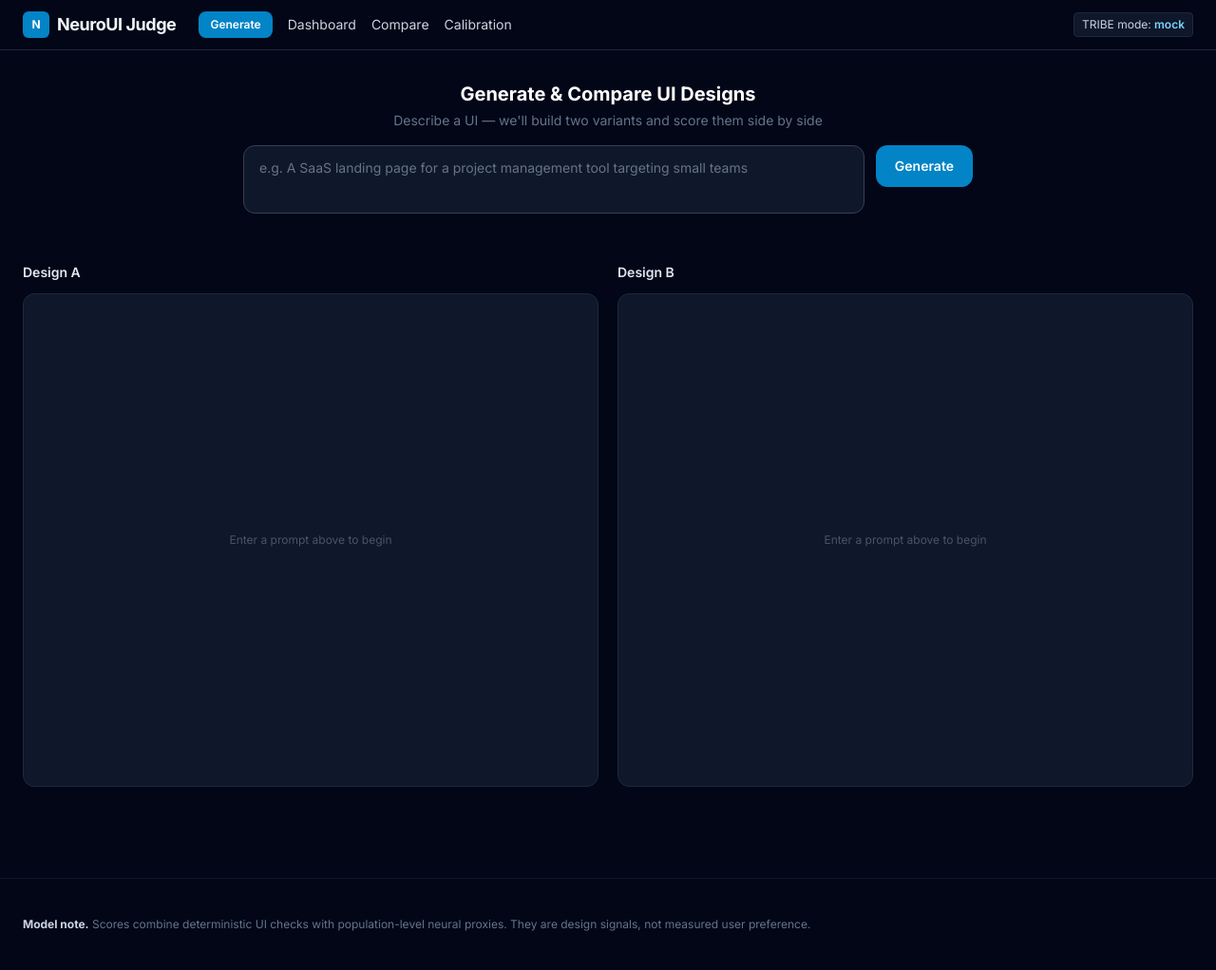
After one commit to VSPuzzler/RLDesignEnviroments, a FastAPI app: template neuro-ui-judge/apps/web/templates/generate.html in a window 1280 px wide. The commit adds this page. Shown: the whole page at 95% size. Run offline with FastAPI, Linux system fonts and the light colour scheme; the template is opened without the code that fills it, so the values that code supplies are empty; some libraries are stand-ins or nearby versions.

Commit message:
Simplify UI to focused generate-and-compare experience
Replaces the cluttered multi-page workflow with a single /generate page:
- Two side-by-side preview boxes that show a live code-typewriter animation
  while the backend renders and scores each design variant
- When scoring completes the design fades in over the code animation,
  revealing the result together with its reward score and grade badge
- Winner is highlighted with a green border and "★ Preferred" badge
- POST /api/generate-pair streams SSE events (status → html → score ×2 →
  comparison → done) so the client updates incrementally without polling
- Seed HTML is generated from a keyword-matched template; Design A applies
  high-contrast/bold-CTA mutations, Design B applies hierarchy/spacing mutations
- Nav simplified: Generate button is the primary action, removed Score UI and
  Improve links

https://claude.ai/code/session_01WoN4sfxx3wBPWjFJbrhcrb

```diff
--- /dev/null
+++ b/neuro-ui-judge/apps/web/static/generate.js
@@ -0,0 +1,228 @@
+(function () {
+  'use strict';
+
+  const $ = id => document.getElementById(id);
+
+  const GRADE_COLORS = {
+    A: 'bg-emerald-500 text-white',
+    B: 'bg-green-500 text-white',
+    C: 'bg-amber-500 text-white',
+    D: 'bg-orange-500 text-white',
+    F: 'bg-red-600 text-white',
+  };
+
+  // Fake code lines shown while the backend renders + scores.
+  const CODE_LINES = [
+    { t: '<!DOCTYPE html>',                            c: '#94a3b8' },
+    { t: '<html lang="en">',                           c: '#86efac' },
+    { t: '<head>',                                     c: '#86efac' },
+    { t: '  <meta charset="utf-8">',                   c: '#94a3b8' },
+    { t: '  <style>',                                  c: '#86efac' },
+    { t: '    body  { font-family: system-ui; }',      c: '#7dd3fc' },
+    { t: '    nav   { display: flex; padding: 16px; }',c: '#7dd3fc' },
+    { t: '    .hero { padding: 80px; text-align: center; }', c: '#7dd3fc' },
+    { t: '    h1    { font-size: 48px; font-weight: 800; }', c: '#7dd3fc' },
+    { t: '    .cta  { background: #6366f1; color: #fff; }',  c: '#7dd3fc' },
+    { t: '    .features { display: grid; grid-template-columns: repeat(3,1fr); }', c: '#7dd3fc' },
+    { t: '  </style>',                                 c: '#86efac' },
+    { t: '</head>',                                    c: '#86efac' },
+    { t: '<body>',                                     c: '#86efac' },
+    { t: '  <nav>',                                    c: '#86efac' },
+    { t: '    <div class="logo">Brand</div>',          c: '#94a3b8' },
+    { t: '    <a href="#" class="cta">Get Started</a>',c: '#94a3b8' },
+    { t: '  </nav>',                                   c: '#86efac' },
+    { t: '  <section class="hero">',                   c: '#86efac' },
+    { t: '    <h1>Your Headline Here</h1>',             c: '#fcd34d' },
+    { t: '    <p>Supporting description text...</p>',  c: '#94a3b8' },
+    { t: '    <a class="cta" role="button">Get Started Free</a>', c: '#94a3b8' },
+    { t: '  </section>',                               c: '#86efac' },
+    { t: '  <section class="features">',               c: '#86efac' },
+    { t: '    <div class="card"><h3>Feature One</h3></div>', c: '#94a3b8' },
+    { t: '    <div class="card"><h3>Feature Two</h3></div>', c: '#94a3b8' },
+    { t: '    <div class="card"><h3>Feature Three</h3></div>', c: '#94a3b8' },
+    { t: '  </section>',                               c: '#86efac' },
+    { t: '  <footer>© 2025 Brand</footer>',            c: '#94a3b8' },
+    { t: '</body>',                                    c: '#86efac' },
+    { t: '</html>',                                    c: '#86efac' },
+  ];
+
+  const animTimers = {};
+  const pendingHtml = {};
+
+  function startCodeAnim(side) {
+    const container = $(`codeanim-${side}`);
+    const idle = $(`idle-${side}`);
+    idle.classList.add('hidden');
+    container.classList.remove('hidden');
+    container.innerHTML = '';
+
+    let i = 0;
+    function tick() {
+      if (i >= CODE_LINES.length) return;
+      const { t, c } = CODE_LINES[i++];
+      const el = document.createElement('div');
+      el.textContent = t;
+      el.style.color = c;
+      container.appendChild(el);
+      container.scrollTop = container.scrollHeight;
+      animTimers[side] = setTimeout(tick, 100 + Math.random() * 60);
+    }
+    tick();
+  }
+
+  function stopCodeAnim(side) {
+    clearTimeout(animTimers[side]);
+  }
+
+  function revealDesign(side) {
+    const pending = pendingHtml[side];
+    if (!pending) return;
+    const { html, candidateId } = pending;
+
+    stopCodeAnim(side);
+
+    const iframe = $(`iframe-${side}`);
+    const loading = $(`loading-${side}`);
+    $(`link-${side}`).href = `/candidate/${candidateId}`;
+
+    iframe.srcdoc = html;
+    // fade in the iframe over the code animation
+    requestAnimationFrame(() => {
+      iframe.style.opacity = '1';
+      // hide loading overlay after transition
+      setTimeout(() => loading.classList.add('hidden'), 500);
+    });
+  }
+
+  function showScore(side, reward, grade) {
+    const colors = GRADE_COLORS[grade] || 'bg-slate-600 text-white';
+    const badge = $(`grade-${side}`);
+    badge.textContent = grade;
+    badge.className = `text-xs font-bold px-2 py-0.5 rounded ${colors}`;
+    $(`reward-${side}`).textContent = `${reward} reward`;
+    $(`meta-${side}`).classList.remove('hidden');
+  }
+
+  function showComparison(ev) {
+    if (ev.winner !== 'tie') {
+      $(`winner-${ev.winner}`).classList.remove('hidden');
+      $(`box-${ev.winner}`).classList.remove('border-slate-800');
+      $(`box-${ev.winner}`).classList.add('border-emerald-600');
+    }
+    const pct = Math.round(ev.p_a_over_b * 100);
+    const winPct = ev.winner === 'a' ? pct : 100 - pct;
+    $('result-text').textContent = ev.winner === 'tie'
+      ? `Tie — both designs scored similarly  ·  A: ${ev.reward_a}  ·  B: ${ev.reward_b}`
+      : `Design ${ev.winner.toUpperCase()} preferred  ·  ${winPct}% win probability  ·  A: ${ev.reward_a}  ·  B: ${ev.reward_b}`;
+    $('result-links').classList.remove('hidden');
+    $('result-bar').classList.remove('hidden');
+  }
+
+  function resetUI() {
+    ['a', 'b'].forEach(s => {
+      stopCodeAnim(s);
+      delete pendingHtml[s];
+      $(`meta-${s}`).classList.add('hidden');
+      $(`winner-${s}`).classList.add('hidden');
+      $(`iframe-${s}`).style.opacity = '0';
+      $(`iframe-${s}`).srcdoc = '';
+      $(`loading-${s}`).classList.remove('hidden');
+      $(`codeanim-${s}`).classList.add('hidden');
+      $(`idle-${s}`).classList.remove('hidden');
+      $(`box-${s}`).classList.remove('border-emerald-600');
+      $(`box-${s}`).classList.add('border-slate-800');
+    });
+    $('result-bar').classList.add('hidden');
+    $('result-links').classList.add('hidden');
+    $('status').textContent = '';
+  }
+
+  function dispatch(ev) {
+    const status = $('status');
+    switch (ev.type) {
+      case 'status':
+        status.textContent = ev.message;
+        if (ev.message.includes('Design A')) startCodeAnim('a');
+        if (ev.message.includes('Design B')) startCodeAnim('b');
+        break;
+      case 'html_a':
+        pendingHtml['a'] = { html: ev.html, candidateId: ev.candidate_id };
+        break;
+      case 'score_a':
+        revealDesign('a');
+        showScore('a', ev.reward, ev.grade);
+        break;
+      case 'html_b':
+        pendingHtml['b'] = { html: ev.html, candidateId: ev.candidate_id };
+        break;
+      case 'score_b':
+        revealDesign('b');
+        showScore('b', ev.reward, ev.grade);
+        break;
+      case 'comparison':
+        showComparison(ev);
+        break;
+      case 'done':
+        status.textContent = '';
+        break;
+    }
+  }
+
+  async function runGenerate(prompt) {
+    const btn = $('gen-btn');
+    btn.disabled = true;
+    btn.textContent = 'Generating…';
+    resetUI();
+
+    try {
+      const resp = await fetch('/api/generate-pair', {
+        method: 'POST',
+        headers: { 'Content-Type': 'application/json' },
+        body: JSON.stringify({ prompt }),
+      });
+
+      if (!resp.ok) {
+        $('status').textContent = `Error ${resp.status}: ${resp.statusText}`;
+        return;
+      }
+
+      const reader = resp.body.getReader();
+      const decoder = new TextDecoder();
+      let buf = '';
+
+      while (true) {
+        const { done, value } = await reader.read();
+        if (done) break;
+        buf += decoder.decode(value, { stream: true });
+        const lines = buf.split('\n');
+        buf = lines.pop() ?? '';
+        for (const line of lines) {
+          if (!line.startsWith('data: ')) continue;
+          let ev;
+          try { ev = JSON.parse(line.slice(6)); } catch { continue; }
+          dispatch(ev);
+        }
+      }
+    } catch (err) {
+      $('status').textContent = 'Error: ' + err.message;
+    } finally {
+      btn.disabled = false;
+      btn.textContent = 'Generate';
+    }
+  }
+
+  document.addEventListener('DOMContentLoaded', () => {
+    const btn = $('gen-btn');
+    const promptEl = $('prompt');
+
+    btn.addEventListener('click', () => {
+      const val = promptEl.value.trim();
+      if (!val) { promptEl.focus(); return; }
+      runGenerate(val);
+    });
+
+    promptEl.addEventListener('keydown', e => {
+      if (e.key === 'Enter' && (e.ctrlKey || e.metaKey)) btn.click();
+    });
+  });
+})();
--- a/neuro-ui-judge/apps/web/templates/base.html
+++ b/neuro-ui-judge/apps/web/templates/base.html
@@ -35,11 +35,10 @@
         <span class="font-bold tracking-tight text-lg">NeuroUI Judge</span>
       </a>
       <nav class="flex items-center gap-4 text-sm text-slate-300">
+        <a href="/generate" class="px-3 py-1.5 bg-brand-500 hover:bg-brand-600 text-white font-semibold rounded-lg transition-colors text-xs">Generate</a>
         <a href="/" class="hover:text-white">Dashboard</a>
-        <a href="/upload" class="hover:text-white">Score UI</a>
         <a href="/compare" class="hover:text-white">Compare</a>
         <a href="/preferences" class="hover:text-white">Calibration</a>
-        <a href="/agent" class="hover:text-white">Improve</a>
       </nav>
       <div class="ml-auto flex items-center gap-3 text-xs">
         <span class="px-2 py-1 rounded bg-slate-900 border border-slate-800 text-slate-300">TRIBE mode: <span class="text-brand-300 font-semibold">{{ tribe_mode|default("mock") }}</span></span>
--- /dev/null
+++ b/neuro-ui-judge/apps/web/templates/generate.html
@@ -0,0 +1,84 @@
+{% extends "base.html" %}
+{% block title %}Generate · NeuroUI Judge{% endblock %}
+{% block content %}
+<div class="space-y-6">
+
+  <!-- Prompt row -->
+  <div class="max-w-3xl mx-auto">
+    <div class="mb-4 text-center">
+      <h1 class="text-xl font-bold text-white">Generate &amp; Compare UI Designs</h1>
+      <p class="text-slate-500 text-sm mt-1">Describe a UI — we'll build two variants and score them side by side</p>
+    </div>
+    <div class="flex gap-3 items-start">
+      <textarea id="prompt" rows="2"
+        placeholder="e.g. A SaaS landing page for a project management tool targeting small teams"
+        class="flex-1 bg-slate-900 border border-slate-700 rounded-xl px-4 py-3 text-sm text-white placeholder-slate-500 resize-none focus:outline-none focus:border-brand-500 transition-colors leading-relaxed"
+      ></textarea>
+      <button id="gen-btn"
+        class="px-5 py-3 bg-brand-500 hover:bg-brand-600 disabled:opacity-40 disabled:cursor-not-allowed text-white text-sm font-semibold rounded-xl transition-colors whitespace-nowrap"
+      >Generate</button>
+    </div>
+    <p id="status" class="text-center text-xs text-slate-500 mt-2 h-4"></p>
+  </div>
+
+  <!-- Two preview boxes -->
+  <div class="grid grid-cols-2 gap-5">
+
+    <!-- Design A -->
+    <div class="flex flex-col gap-2">
+      <div class="flex items-center justify-between h-7">
+        <span class="text-sm font-semibold text-slate-200">Design A</span>
+        <div id="meta-a" class="hidden flex items-center gap-2">
+          <span id="grade-a" class="text-xs font-bold px-2 py-0.5 rounded"></span>
+          <span id="reward-a" class="text-xs font-mono text-slate-400"></span>
+          <span id="winner-a" class="hidden text-xs font-semibold text-emerald-400">★ Preferred</span>
+        </div>
+      </div>
+      <div id="box-a" class="relative bg-slate-900 border border-slate-800 rounded-xl overflow-hidden transition-colors duration-300" style="height:520px">
+        <div id="loading-a" class="absolute inset-0 overflow-hidden">
+          <div id="idle-a" class="absolute inset-0 flex items-center justify-center">
+            <p class="text-xs text-slate-600">Enter a prompt above to begin</p>
+          </div>
+          <div id="codeanim-a" class="hidden absolute inset-0 p-5 overflow-hidden font-mono text-xs leading-5 select-none"></div>
+        </div>
+        <iframe id="iframe-a" class="absolute inset-0 w-full h-full border-0 bg-white" style="opacity:0;transition:opacity 0.5s ease" sandbox=""></iframe>
+      </div>
+    </div>
+
+    <!-- Design B -->
+    <div class="flex flex-col gap-2">
+      <div class="flex items-center justify-between h-7">
+        <span class="text-sm font-semibold text-slate-200">Design B</span>
+        <div id="meta-b" class="hidden flex items-center gap-2">
+          <span id="grade-b" class="text-xs font-bold px-2 py-0.5 rounded"></span>
+          <span id="reward-b" class="text-xs font-mono text-slate-400"></span>
+          <span id="winner-b" class="hidden text-xs font-semibold text-emerald-400">★ Preferred</span>
+        </div>
+      </div>
+      <div id="box-b" class="relative bg-slate-900 border border-slate-800 rounded-xl overflow-hidden transition-colors duration-300" style="height:520px">
+        <div id="loading-b" class="absolute inset-0 overflow-hidden">
+          <div id="idle-b" class="absolute inset-0 flex items-center justify-center">
+            <p class="text-xs text-slate-600">Enter a prompt above to begin</p>
+          </div>
+          <div id="codeanim-b" class="hidden absolute inset-0 p-5 overflow-hidden font-mono text-xs leading-5 select-none"></div>
+        </div>
+        <iframe id="iframe-b" class="absolute inset-0 w-full h-full border-0 bg-white" style="opacity:0;transition:opacity 0.5s ease" sandbox=""></iframe>
+      </div>
+    </div>
+
+  </div>
+
+  <!-- Comparison result -->
+  <div id="result-bar" class="hidden max-w-3xl mx-auto">
+    <div class="bg-slate-900 border border-slate-800 rounded-xl px-6 py-4 text-center">
+      <p id="result-text" class="text-sm text-slate-200"></p>
+      <div id="result-links" class="hidden mt-2 flex justify-center gap-6 text-xs text-slate-500">
+        <a id="link-a" href="#" class="hover:text-brand-300 transition-colors">View Design A report →</a>
+        <a id="link-b" href="#" class="hover:text-brand-300 transition-colors">View Design B report →</a>
+      </div>
+    </div>
+  </div>
+
+</div>
+{% endblock %}
+{% block scripts %}<script src="/static/generate.js"></script>{% endblock %}
```
Also changed, not shown: neuro-ui-judge/services/scorer/api.py (+231 -2 lines).
